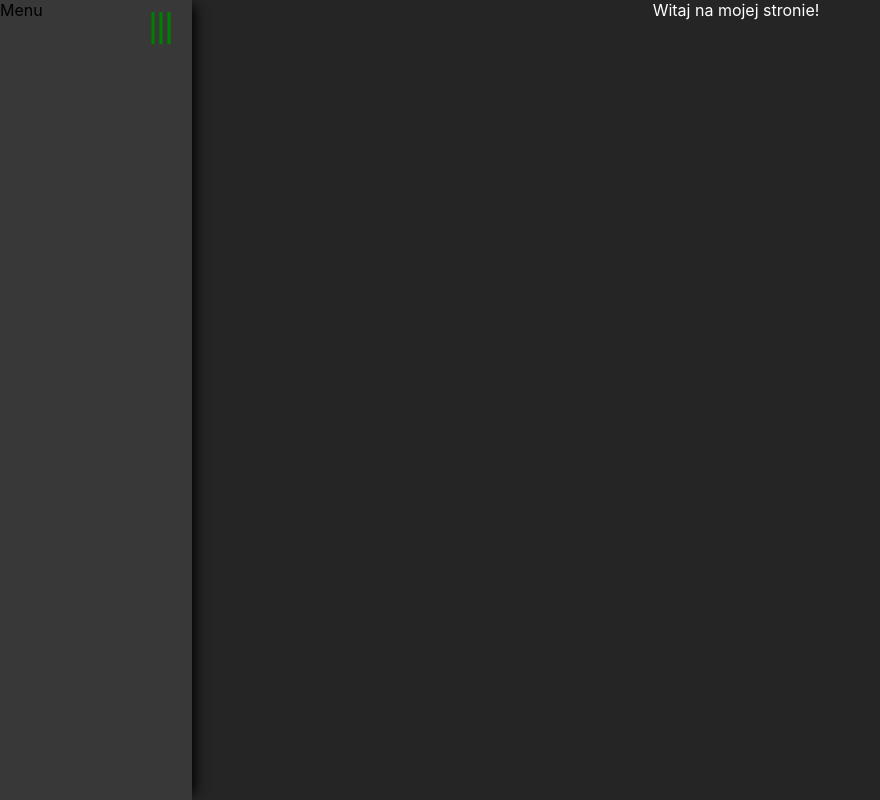
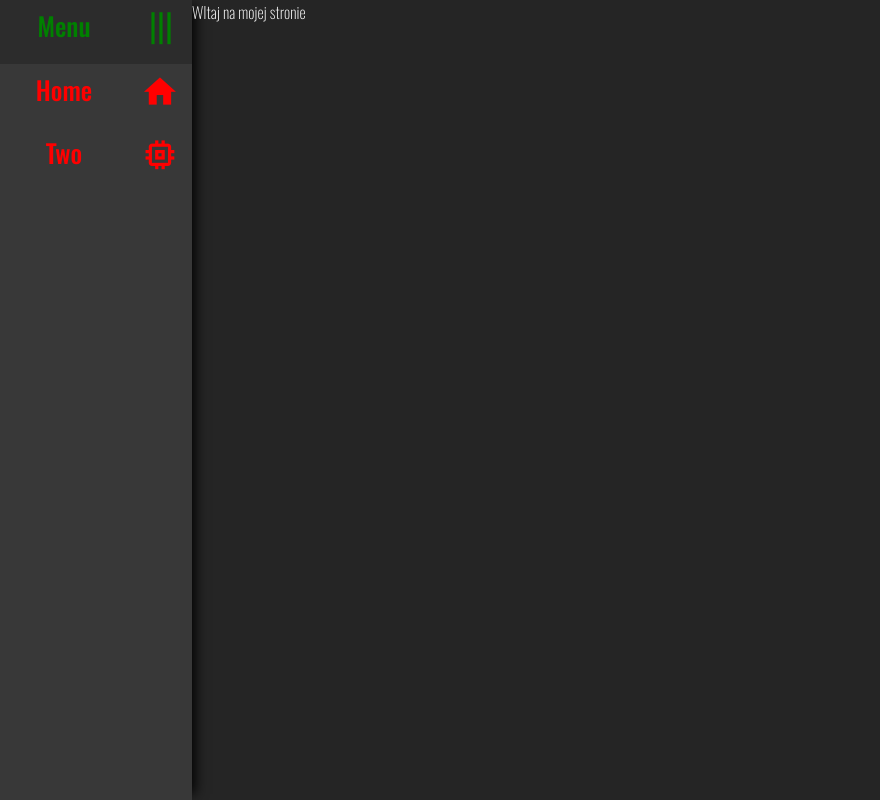
Before and after one commit to MnichMaciej/react_test, a React (Create React App) app: page / in a window 1280 px wide. Shown: the whole page, without its empty margins (0-880 px from the left). Built offline with nearby package versions, Linux system fonts and the light colour scheme.

Commit message:
Add routing

```diff
--- a/package.json
+++ b/package.json
@@ -9,6 +9,7 @@
         "node-sass": "^4.13.1",
         "react": "^16.13.1",
         "react-dom": "^16.13.1",
+        "react-router-dom": "^5.1.2",
         "react-scripts": "3.4.1"
     },
     "scripts": {
--- a/public/index.html
+++ b/public/index.html
@@ -5,6 +5,7 @@
     <meta charset="utf-8" />
     <link rel="icon" href="%PUBLIC_URL%/favicon.ico" />
     <link href="https://fonts.googleapis.com/icon?family=Material+Icons" rel="stylesheet">
+    <link href="https://fonts.googleapis.com/css?family=Oswald:200,300,400,500,600,700&display=swap" rel="stylesheet">
     <meta name="viewport" content="width=device-width, initial-scale=1" />
     <meta name="theme-color" content="#000000" />
     <meta name="description" content="Web site created using create-react-app" />
--- a/src/App.js
+++ b/src/App.js
@@ -1,13 +1,25 @@
 import React from 'react';
+import {BrowserRouter, Route} from 'react-router-dom';
 import './App.scss';
 import Menu from './components/Menu/Menu';
 
+const PageOne = () =>{
+  return <div>WItaj na mojej stronie</div>
+}
 
-function App() {
+const PageTwo = () =>{
+  return <div>WItaj na drugiej stronie</div>
+}
+
+
+const App = () => {
   return (
-    <div class="App">
+    <div className="App">
+      <BrowserRouter>
       <Menu/>
-      <center>Witaj na mojej stronie!</center>
+        <Route path="/" exact component={PageOne}></Route>
+        <Route path="/two" exact component={PageTwo}></Route>
+      </BrowserRouter>
     </div>
   );
 }
--- a/src/App.scss
+++ b/src/App.scss
@@ -4,4 +4,6 @@
     height: 100vh;
     background-color: $backgroundColor;
     color: $fontColor;
+    font-family: 'Oswald', sans-serif;
+    font-weight: 100;
 }
--- /dev/null
+++ b/src/components/Menu/Label.js
@@ -0,0 +1,18 @@
+import React from 'react';
+import {Link} from 'react-router-dom';
+
+import './Menu.scss';
+
+class Label extends React.Component {
+
+    render() {
+        return (
+            <Link className="label" to={this.props.to}>
+                <div className="labelName">{this.props.children}</div>
+                <i className="material-icons menuIco">{this.props.ico}</i>
+            </Link>
+        )
+    }
+}
+
+export default Label;
--- a/src/components/Menu/Menu.js
+++ b/src/components/Menu/Menu.js
@@ -1,10 +1,17 @@
 import React from 'react';
 import './Menu.scss';
 
-function Menu() {
+import Label from './Label';
+
+const Menu = () => {
   return (
-    <div class="Menu">
-     <div class="labelName">Menu</div> <i class="material-icons menuIco">dehaze</i>
+    <div className="Menu">
+        <div className="first label">
+            <div className="labelName">Menu</div>
+            <i className="material-icons menuIco">dehaze</i>
+        </div>
+        <Label to="/" ico="home">Home</Label>
+        <Label to="/two" ico="memory">Two</Label>
     </div>
   );
 }
--- a/src/components/Menu/Menu.scss
+++ b/src/components/Menu/Menu.scss
@@ -7,28 +7,52 @@
     transition: width .5s ease-in-out;
     -webkit-box-shadow: 9px 0px 12px -6px #000000;
     box-shadow: 9px 0px 12px -6px #000000;
+    font-weight: 500;
+    cursor: default;
+    .label {
+        height: 5vw;
         .menuIco {
             font-size: 3vw;
             color: red;
             float: right;
             margin: .7vw 1vw;
-        transition: transform .5s ease-in-out;
+            transition: transform .5s ease-in-out, color .5s ease-in-out;
         }
         .labelName {
+            text-align: center;
+            font-size: 2vw;
+            line-height: 4vw;
             display: inline-block;
             width: 0;
             color: black;
             overflow: hidden;
-        transition: width .5s ease-in-out;
+            transition: width .5s ease-in-out, color .5s ease-in-out;
+            color: red;
+            margin-bottom: .5vw;
+        }
+        &.first {
+            background-color: $backgroundThirdColor;
+        }
+        // &:not(.first):hover {
+        //     background-color: red;
+        // }
     }
     &:hover {
         width: $menuMaxWidth;
+        .label {
+            .labelName {
+                width: 10vw;
+            }
+            &.first {
                 .menuIco {
                     color: green;
                     transform: rotate(90deg);
                 }
                 .labelName {
-            width: 9vw;
+                    color: green;
+                    width: 10vw;
                 }
             }
         }
+    }
+}
--- a/src/variables.scss
+++ b/src/variables.scss
@@ -1,5 +1,6 @@
 $backgroundColor: #252525;
 $backgroundSecColor: #383838;
+$backgroundThirdColor: #2c2c2c;
 $fontColor: #ffffff;
 $menuWidth: 5vw;
 $menuMaxWidth:15vw;
```
Also changed, not shown: 1 other file (tests, documents, lock files or other folders). Lines whose indentation alone changed are shown as unchanged.
